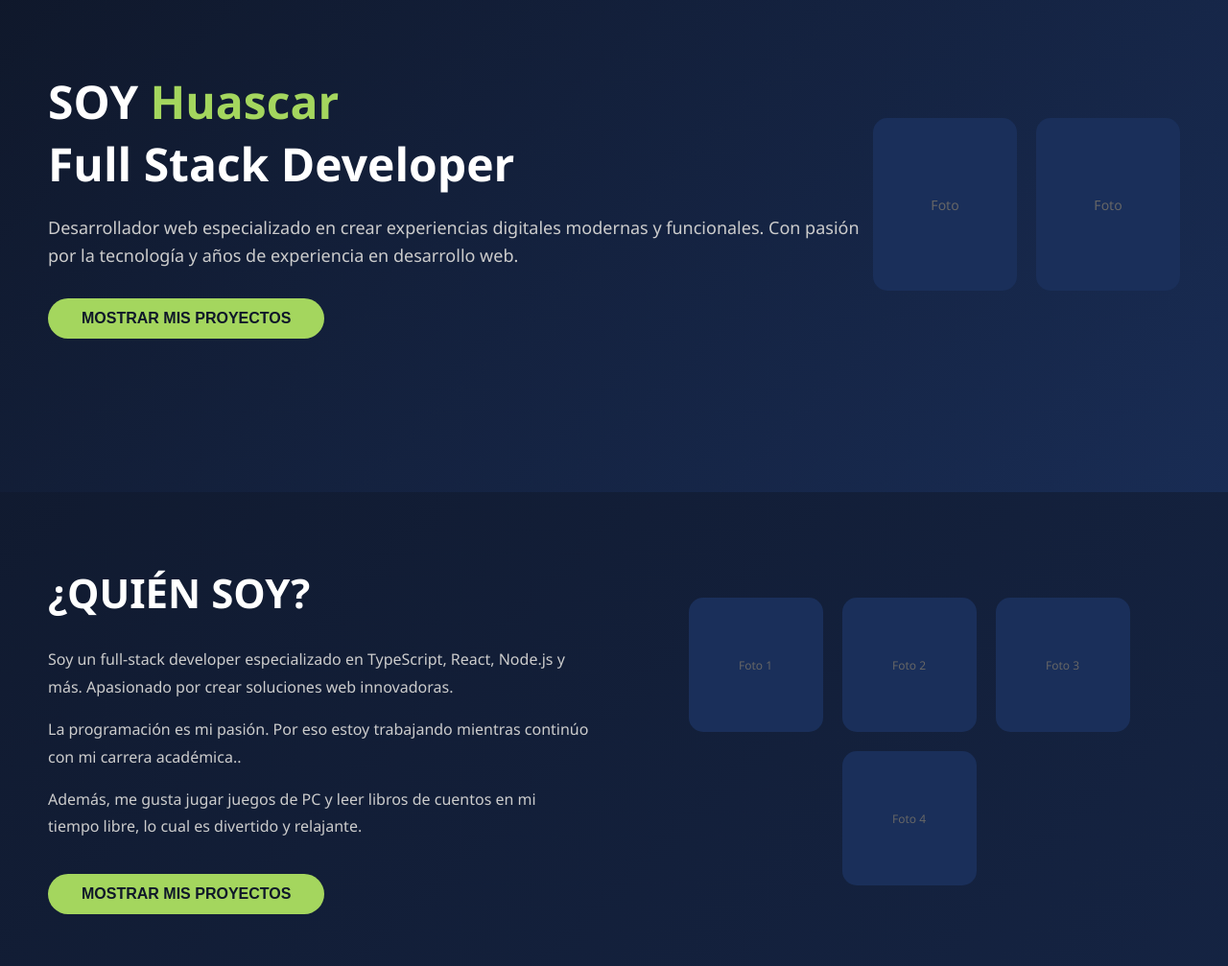
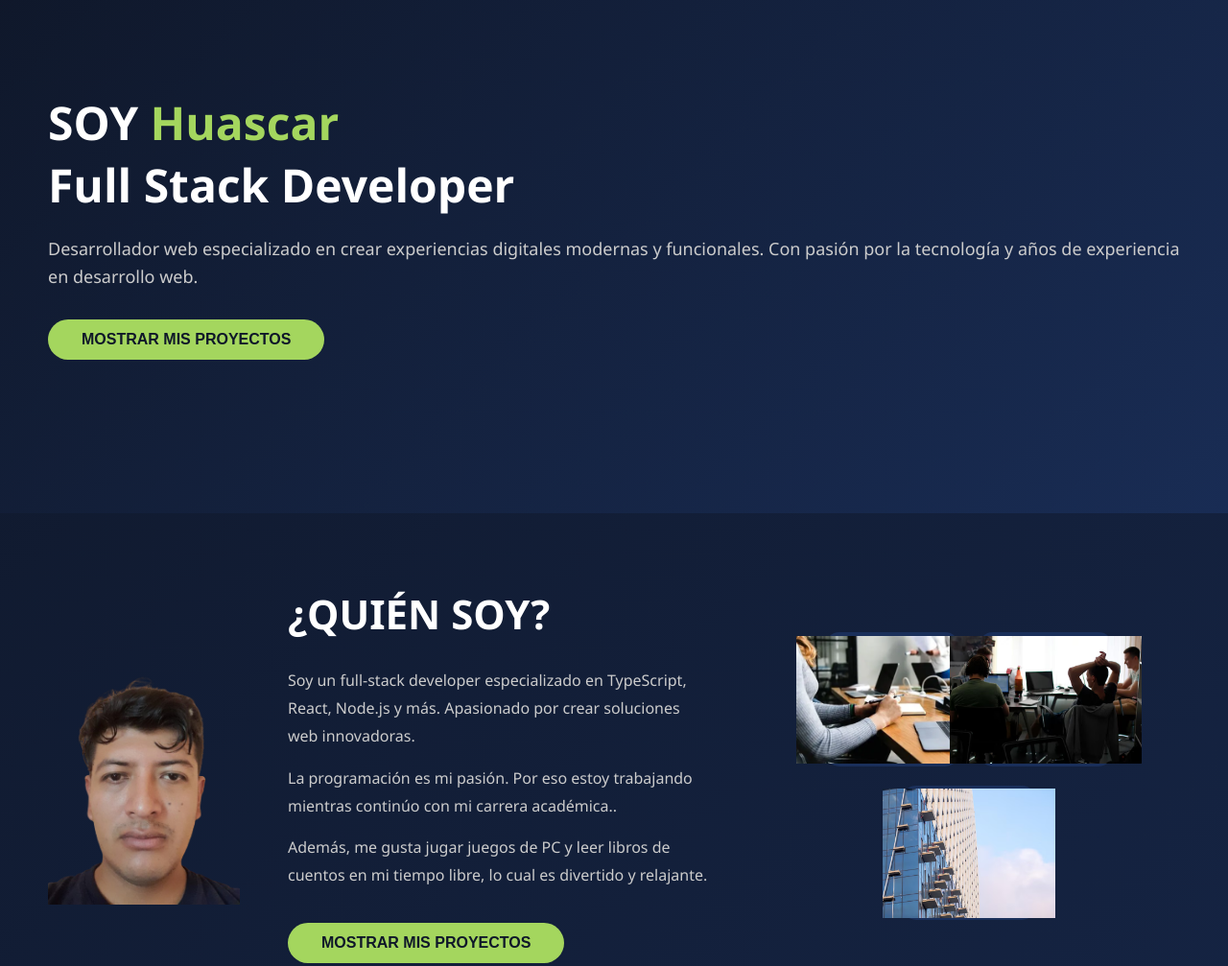
Before and after one commit to h462/Mi-portafolio, a plain HTML site: page src/Index.html in a window 1280 px wide. Shown: the part 160-1167 px from the top of the page at 96% size. Drawn offline with Linux system fonts and the light colour scheme.

Commit message:
actualizacion de los ultimos cambios

```diff
--- a/src/Index.html
+++ b/src/Index.html
@@ -1,12 +1,4 @@
-<!--mi-proyecto-tailwind/
-├── src/
-│   ├── input.css
-│   └── index.html
-├── dist/
-│   └── output.css (generado)
-├── tailwind.config.js
-└── package.json -->
-<!DOCTYPE html>
+/<!DOCTYPE html>
 <html lang="es">
 <head>
     <meta charset="UTF-8">
@@ -15,7 +7,7 @@
     <link rel="stylesheet" href="input.css">
 </head>
 <body>
-    <!-- Navbar -->
+
     <nav class="navbar">
         <div class="logo">H</div>
         <ul class="nav-links">
@@ -26,22 +18,20 @@
         </ul>
     </nav>
 
-    <!-- Hero Section -->
+
     <section class="hero">
         <div class="hero-content">
             <h1>SOY <span>Huascar</span><br>Full Stack Developer</h1>
             <p>Desarrollador web especializado en crear experiencias digitales modernas y funcionales. Con pasión por la tecnología y años de experiencia en desarrollo web.</p>
             <button class="hero-btn">MOSTRAR MIS PROYECTOS</button>
         </div>
-        <div class="hero-images">
-            <div class="hero-img">Foto</div>
-            <div class="hero-img">Foto</div>
-        </div>
+
     </section>
 
-    <!-- Who Am I Section -->
+
     <section id="about">
         <div class="who-am-i">
+            <img src="Foto.png" alt="Imagen de quien soy" width="200">
             <div class="who-am-i-content">
                 <h2>¿QUIÉN SOY?</h2>
                 <p>Soy un full-stack developer especializado en TypeScript, React, Node.js y más. Apasionado por crear soluciones web innovadoras.</p>
@@ -50,15 +40,15 @@
                 <button class="hero-btn" style="margin-top: 20px;">MOSTRAR MIS PROYECTOS</button>
             </div>
             <div class="who-am-i-images">
-                <div class="who-am-i-img">Foto 1</div>
-                <div class="who-am-i-img">Foto 2</div>
-                <div class="who-am-i-img">Foto 3</div>
-                <div class="who-am-i-img">Foto 4</div>
+                <div class="who-am-i-img"><img src="work.png" alt="Foto 1" width="200"></div>
+                <div class="who-am-i-img"><img src="descanso.png" alt=" foto 2" width="200"></div>
+                <div class="who-am-i-img"><img src="terminado.png" alt=" foto 3" width="180"></div>
+
             </div>
         </div>
     </section>
 
-    <!-- Skills Section -->
+
     <section id="skills">
         <h2 class="section-title">MIS HABILIDADES</h2>
         <div class="skills-grid">
@@ -102,7 +92,7 @@
         </div>
     </section>
 
-    <!-- Additional Skills Section -->
+
     <section class="additional-skills">
         <h2 class="section-title">HABILIDADES ADICIONALES</h2>
         <div class="skills-icons">
@@ -115,22 +105,18 @@
         </div>
     </section>
 
-    <!-- Projects Section -->
+
     <section id="projects" class="projects">
         <div class="projects-content">
             <div class="projects-text">
                 <h2>LAS OBRAS</h2><br>QUE MAS<br>ME APASIONAN</h2>
                 <button class="hero-btn" style="margin-top: 30px;">MOSTRAR MIS PROYECTOS</button>
             </div>
-            <div class="projects-gallery">
-                <div class="project-card">Proyecto 1</div>
-                <div class="project-card">Proyecto 2</div>
-                <div class="project-card">Proyecto 3</div>
-            </div>
+
         </div>
     </section>
 
-    <!-- Contact Section -->
+
     <section id="contact" class="contact">
         <div class="contact-form">
             <h2>CONTACTAME</h2>
```
Also changed, not shown: src/input.css (+9 -8 lines), src/Foto.png (added), src/descanso.png (added), src/terminado.png (added), src/work.png (added).
